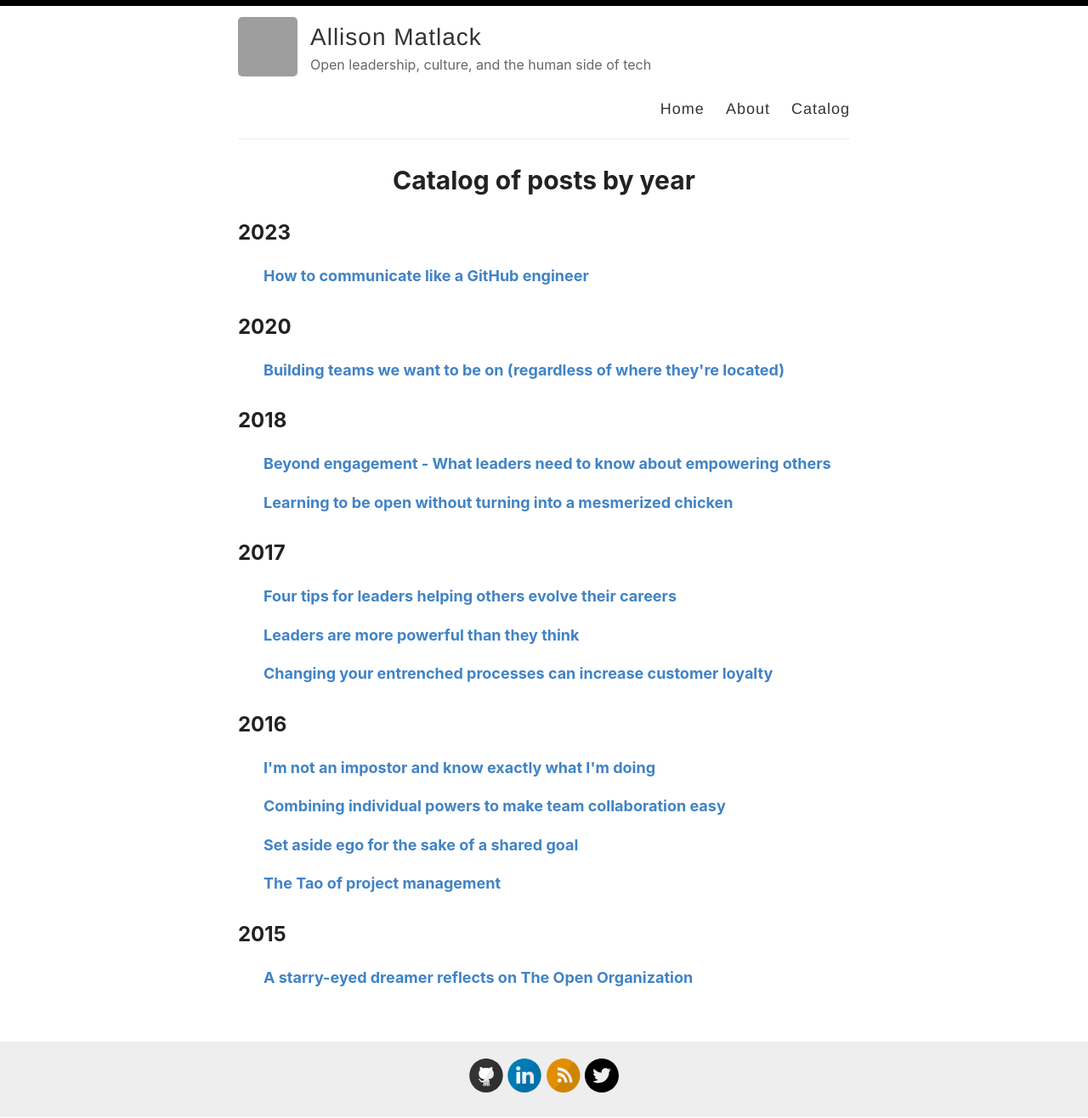
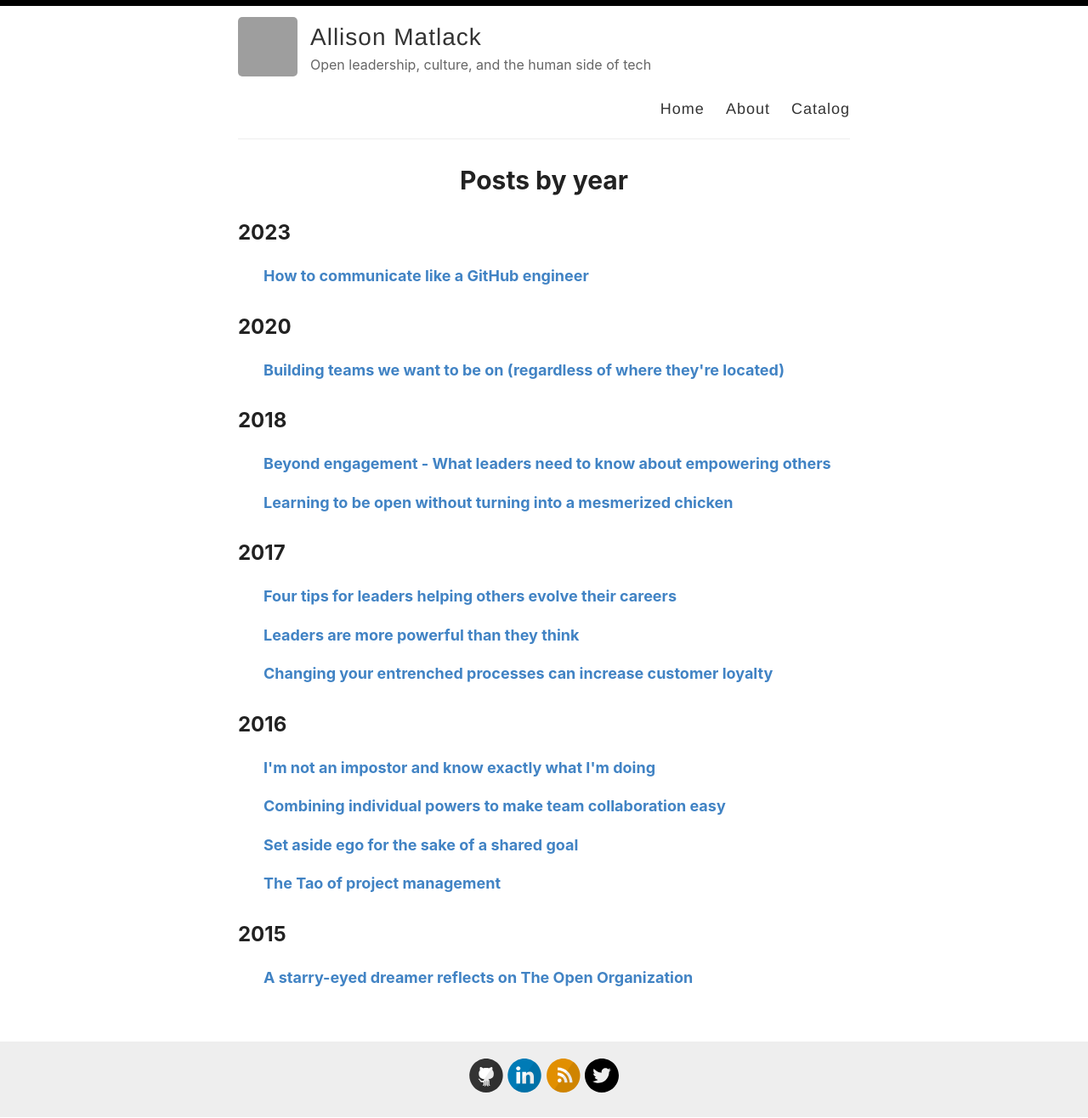
Before and after one commit to amatlack/amatlack.github.io, a Jekyll site: the page built from _pages/posts.md, in a window 1280 px wide. Shown: the whole page at 85% size. Built offline with Jekyll 4.4.1, drawn with Linux system fonts in a browser that asks for light colours; grey boxes are pictures that could not be loaded.

Commit message:
Update and rename catalog.md to posts.md

```diff
--- a/_pages/catalog.md
+++ b/_pages/posts.md
@@ -1,7 +1,7 @@
 ---
 layout: page
-permalink: /catalog/
-title: Catalog of posts by year
+permalink: /posts/
+title: Posts by year
 ---
 
 
```
